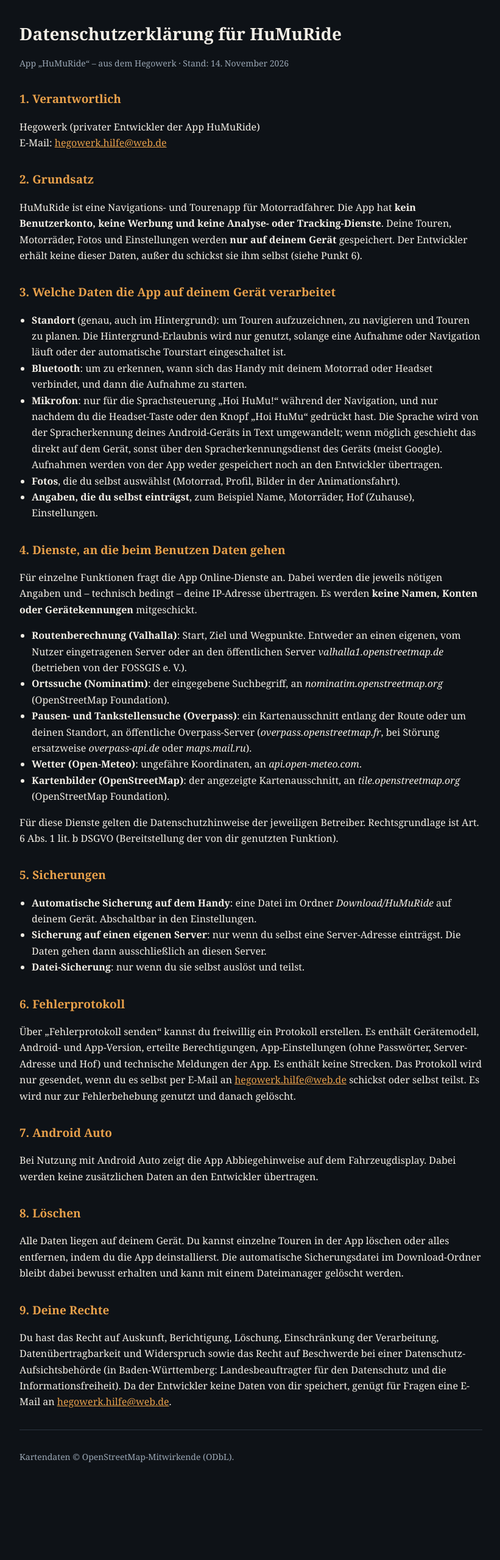
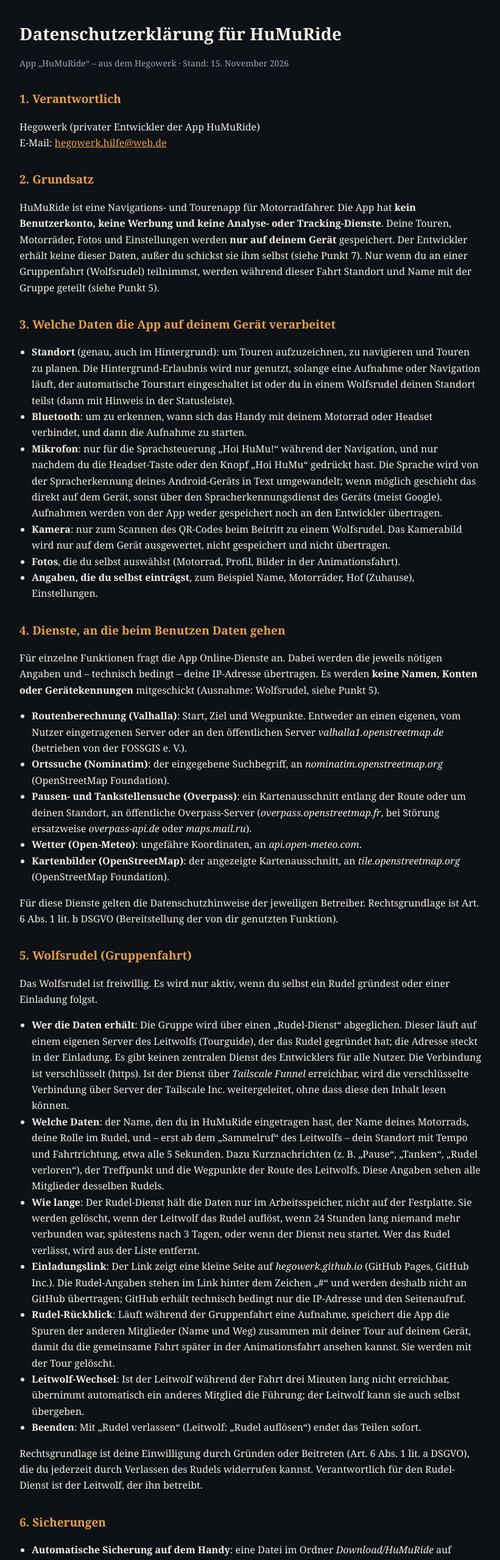
Before and after one commit to Hegowerk/hegowerk.github.io, a plain HTML site: page humuride/datenschutz.html in a window 1280 px wide. Shown: the top 2559 px of the page at 61% size, without its empty margins (228-1049 px from the left). Before the commit the page ends 2479 px from the top, so only its background shows below. Drawn offline with Linux system fonts and the light colour scheme.

Commit message:
Datenschutzerklärung: Wolfsrudel (Gruppenfahrt), Kamera für QR-Code, Rudel-Rückblick
Co-Authored-By: Claude Opus 5.5 <noreply@anthropic.com>

```diff
--- a/humuride/datenschutz.html
+++ b/humuride/datenschutz.html
@@ -20,7 +20,7 @@
 <body>
 <main>
 <h1>Datenschutzerklärung für HuMuRide</h1>
-<p class="muted">App „HuMuRide“ – aus dem Hegowerk · Stand: 14. November 2026</p>
+<p class="muted">App „HuMuRide“ – aus dem Hegowerk · Stand: 15. November 2026</p>
 
 <h2>1. Verantwortlich</h2>
 <p>
@@ -31,19 +31,20 @@
 </p>
 
 <h2>2. Grundsatz</h2>
-<p>HuMuRide ist eine Navigations- und Tourenapp für Motorradfahrer. Die App hat <strong>kein Benutzerkonto, keine Werbung und keine Analyse- oder Tracking-Dienste</strong>. Deine Touren, Motorräder, Fotos und Einstellungen werden <strong>nur auf deinem Gerät</strong> gespeichert. Der Entwickler erhält keine dieser Daten, außer du schickst sie ihm selbst (siehe Punkt 6).</p>
+<p>HuMuRide ist eine Navigations- und Tourenapp für Motorradfahrer. Die App hat <strong>kein Benutzerkonto, keine Werbung und keine Analyse- oder Tracking-Dienste</strong>. Deine Touren, Motorräder, Fotos und Einstellungen werden <strong>nur auf deinem Gerät</strong> gespeichert. Der Entwickler erhält keine dieser Daten, außer du schickst sie ihm selbst (siehe Punkt 7). Nur wenn du an einer Gruppenfahrt (Wolfsrudel) teilnimmst, werden während dieser Fahrt Standort und Name mit der Gruppe geteilt (siehe Punkt 5).</p>
 
 <h2>3. Welche Daten die App auf deinem Gerät verarbeitet</h2>
 <ul>
-  <li><strong>Standort</strong> (genau, auch im Hintergrund): um Touren aufzuzeichnen, zu navigieren und Touren zu planen. Die Hintergrund-Erlaubnis wird nur genutzt, solange eine Aufnahme oder Navigation läuft oder der automatische Tourstart eingeschaltet ist.</li>
+  <li><strong>Standort</strong> (genau, auch im Hintergrund): um Touren aufzuzeichnen, zu navigieren und Touren zu planen. Die Hintergrund-Erlaubnis wird nur genutzt, solange eine Aufnahme oder Navigation läuft, der automatische Tourstart eingeschaltet ist oder du in einem Wolfsrudel deinen Standort teilst (dann mit Hinweis in der Statusleiste).</li>
   <li><strong>Bluetooth</strong>: um zu erkennen, wann sich das Handy mit deinem Motorrad oder Headset verbindet, und dann die Aufnahme zu starten.</li>
   <li><strong>Mikrofon</strong>: nur für die Sprachsteuerung „Hoi HuMu!“ während der Navigation, und nur nachdem du die Headset-Taste oder den Knopf „Hoi HuMu“ gedrückt hast. Die Sprache wird von der Spracherkennung deines Android-Geräts in Text umgewandelt; wenn möglich geschieht das direkt auf dem Gerät, sonst über den Spracherkennungsdienst des Geräts (meist Google). Aufnahmen werden von der App weder gespeichert noch an den Entwickler übertragen.</li>
+  <li><strong>Kamera</strong>: nur zum Scannen des QR-Codes beim Beitritt zu einem Wolfsrudel. Das Kamerabild wird nur auf dem Gerät ausgewertet, nicht gespeichert und nicht übertragen.</li>
   <li><strong>Fotos</strong>, die du selbst auswählst (Motorrad, Profil, Bilder in der Animationsfahrt).</li>
   <li><strong>Angaben, die du selbst einträgst</strong>, zum Beispiel Name, Motorräder, Hof (Zuhause), Einstellungen.</li>
 </ul>
 
 <h2>4. Dienste, an die beim Benutzen Daten gehen</h2>
-<p>Für einzelne Funktionen fragt die App Online-Dienste an. Dabei werden die jeweils nötigen Angaben und – technisch bedingt – deine IP-Adresse übertragen. Es werden <strong>keine Namen, Konten oder Gerätekennungen</strong> mitgeschickt.</p>
+<p>Für einzelne Funktionen fragt die App Online-Dienste an. Dabei werden die jeweils nötigen Angaben und – technisch bedingt – deine IP-Adresse übertragen. Es werden <strong>keine Namen, Konten oder Gerätekennungen</strong> mitgeschickt (Ausnahme: Wolfsrudel, siehe Punkt 5).</p>
 <ul>
   <li><strong>Routenberechnung (Valhalla)</strong>: Start, Ziel und Wegpunkte. Entweder an einen eigenen, vom Nutzer eingetragenen Server oder an den öffentlichen Server <em>valhalla1.openstreetmap.de</em> (betrieben von der FOSSGIS e. V.).</li>
   <li><strong>Ortssuche (Nominatim)</strong>: der eingegebene Suchbegriff, an <em>nominatim.openstreetmap.org</em> (OpenStreetMap Foundation).</li>
@@ -53,23 +54,36 @@
 </ul>
 <p>Für diese Dienste gelten die Datenschutzhinweise der jeweiligen Betreiber. Rechtsgrundlage ist Art. 6 Abs. 1 lit. b DSGVO (Bereitstellung der von dir genutzten Funktion).</p>
 
-<h2>5. Sicherungen</h2>
+<h2>5. Wolfsrudel (Gruppenfahrt)</h2>
+<p>Das Wolfsrudel ist freiwillig. Es wird nur aktiv, wenn du selbst ein Rudel gründest oder einer Einladung folgst.</p>
+<ul>
+  <li><strong>Wer die Daten erhält</strong>: Die Gruppe wird über einen „Rudel-Dienst“ abgeglichen. Dieser läuft auf einem eigenen Server des Leitwolfs (Tourguide), der das Rudel gegründet hat; die Adresse steckt in der Einladung. Es gibt keinen zentralen Dienst des Entwicklers für alle Nutzer. Die Verbindung ist verschlüsselt (https). Ist der Dienst über <em>Tailscale Funnel</em> erreichbar, wird die verschlüsselte Verbindung über Server der Tailscale Inc. weitergeleitet, ohne dass diese den Inhalt lesen können.</li>
+  <li><strong>Welche Daten</strong>: der Name, den du in HuMuRide eingetragen hast, der Name deines Motorrads, deine Rolle im Rudel, und – erst ab dem „Sammelruf“ des Leitwolfs – dein Standort mit Tempo und Fahrtrichtung, etwa alle 5 Sekunden. Dazu Kurznachrichten (z. B. „Pause“, „Tanken“, „Rudel verloren“), der Treffpunkt und die Wegpunkte der Route des Leitwolfs. Diese Angaben sehen alle Mitglieder desselben Rudels.</li>
+  <li><strong>Wie lange</strong>: Der Rudel-Dienst hält die Daten nur im Arbeitsspeicher, nicht auf der Festplatte. Sie werden gelöscht, wenn der Leitwolf das Rudel auflöst, wenn 24 Stunden lang niemand mehr verbunden war, spätestens nach 3 Tagen, oder wenn der Dienst neu startet. Wer das Rudel verlässt, wird aus der Liste entfernt.</li>
+  <li><strong>Einladungslink</strong>: Der Link zeigt eine kleine Seite auf <em>hegowerk.github.io</em> (GitHub Pages, GitHub Inc.). Die Rudel-Angaben stehen im Link hinter dem Zeichen „#“ und werden deshalb nicht an GitHub übertragen; GitHub erhält technisch bedingt nur die IP-Adresse und den Seitenaufruf.</li>
+  <li><strong>Rudel-Rückblick</strong>: Läuft während der Gruppenfahrt eine Aufnahme, speichert die App die Spuren der anderen Mitglieder (Name und Weg) zusammen mit deiner Tour auf deinem Gerät, damit du die gemeinsame Fahrt später in der Animationsfahrt ansehen kannst. Sie werden mit der Tour gelöscht.</li>
+  <li><strong>Leitwolf-Wechsel</strong>: Ist der Leitwolf während der Fahrt drei Minuten lang nicht erreichbar, übernimmt automatisch ein anderes Mitglied die Führung; der Leitwolf kann sie auch selbst übergeben.</li>
+  <li><strong>Beenden</strong>: Mit „Rudel verlassen“ (Leitwolf: „Rudel auflösen“) endet das Teilen sofort.</li>
+</ul>
+<p>Rechtsgrundlage ist deine Einwilligung durch Gründen oder Beitreten (Art. 6 Abs. 1 lit. a DSGVO), die du jederzeit durch Verlassen des Rudels widerrufen kannst. Verantwortlich für den Rudel-Dienst ist der Leitwolf, der ihn betreibt.</p>
+
+<h2>6. Sicherungen</h2>
 <ul>
   <li><strong>Automatische Sicherung auf dem Handy</strong>: eine Datei im Ordner <em>Download/HuMuRide</em> auf deinem Gerät. Abschaltbar in den Einstellungen.</li>
   <li><strong>Sicherung auf einen eigenen Server</strong>: nur wenn du selbst eine Server-Adresse einträgst. Die Daten gehen dann ausschließlich an diesen Server.</li>
   <li><strong>Datei-Sicherung</strong>: nur wenn du sie selbst auslöst und teilst.</li>
 </ul>
 
-<h2>6. Fehlerprotokoll</h2>
+<h2>7. Fehlerprotokoll</h2>
 <p>Über „Fehlerprotokoll senden“ kannst du freiwillig ein Protokoll erstellen. Es enthält Gerätemodell, Android- und App-Version, erteilte Berechtigungen, App-Einstellungen (ohne Passwörter, Server-Adresse und Hof) und technische Meldungen der App. Es enthält keine Strecken. Das Protokoll wird nur gesendet, wenn du es selbst per E-Mail an <a href="mailto:hegowerk.hilfe@web.de">hegowerk.hilfe@web.de</a> schickst oder selbst teilst. Es wird nur zur Fehlerbehebung genutzt und danach gelöscht.</p>
 
-<h2>7. Android Auto</h2>
+<h2>8. Android Auto</h2>
 <p>Bei Nutzung mit Android Auto zeigt die App Abbiegehinweise auf dem Fahrzeugdisplay. Dabei werden keine zusätzlichen Daten an den Entwickler übertragen.</p>
 
-<h2>8. Löschen</h2>
+<h2>9. Löschen</h2>
 <p>Alle Daten liegen auf deinem Gerät. Du kannst einzelne Touren in der App löschen oder alles entfernen, indem du die App deinstallierst. Die automatische Sicherungsdatei im Download-Ordner bleibt dabei bewusst erhalten und kann mit einem Dateimanager gelöscht werden.</p>
 
-<h2>9. Deine Rechte</h2>
+<h2>10. Deine Rechte</h2>
 <p>Du hast das Recht auf Auskunft, Berichtigung, Löschung, Einschränkung der Verarbeitung, Datenübertragbarkeit und Widerspruch sowie das Recht auf Beschwerde bei einer Datenschutz-Aufsichtsbehörde (in Baden-Württemberg: Landesbeauftragter für den Datenschutz und die Informationsfreiheit). Da der Entwickler keine Daten von dir speichert, genügt für Fragen eine E-Mail an <a href="mailto:hegowerk.hilfe@web.de">hegowerk.hilfe@web.de</a>.</p>
 
 <hr>
```
